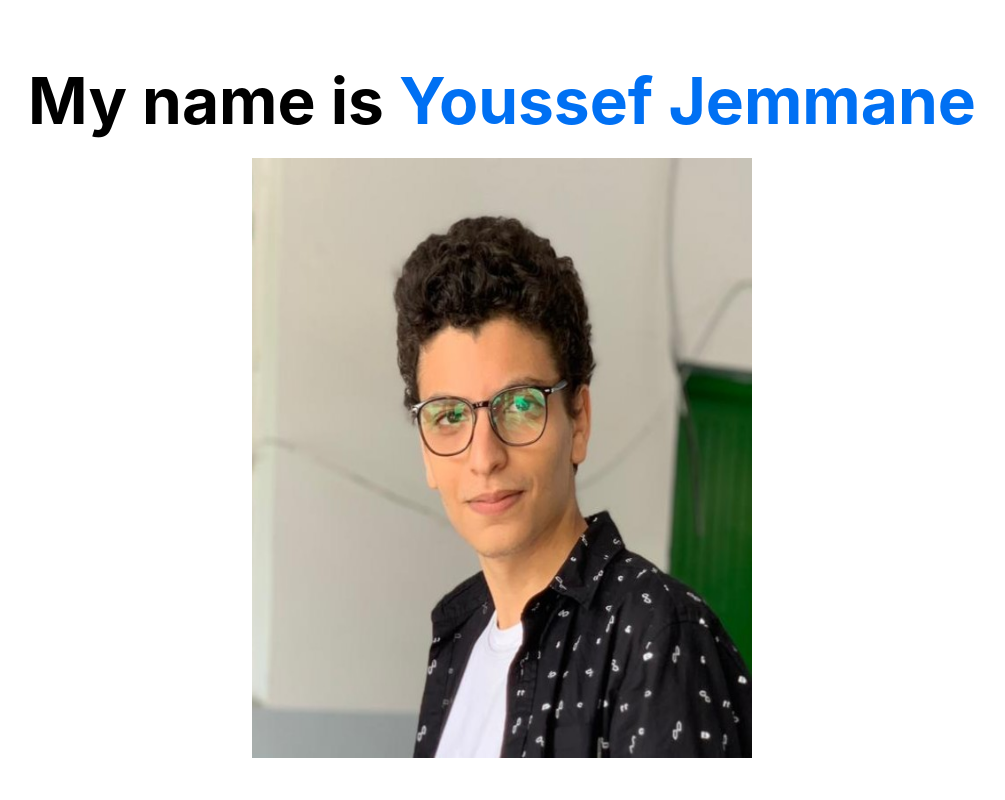
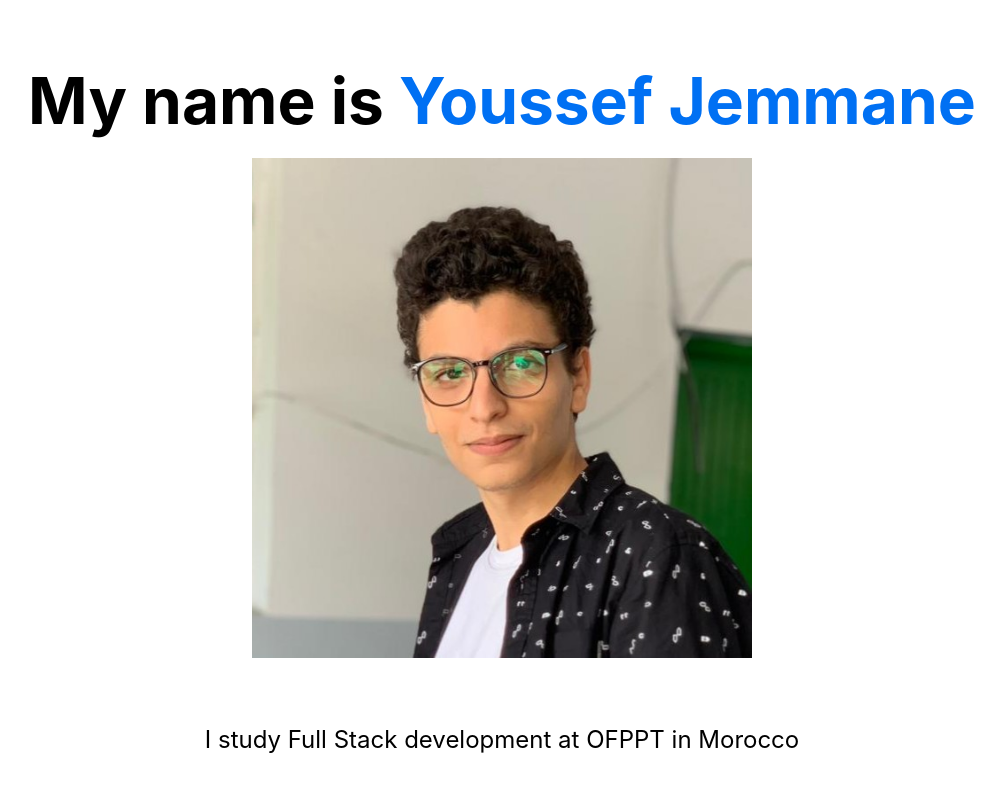
Before and after one commit to YoussefJemmane/joemane, a Next.js app: page / in a window 1280 px wide. Shown: the top 800 px of the page, without its empty margins (138-1143 px from the left). Built offline with nearby package versions, Linux system fonts and the light colour scheme.

Commit message:
Update index.js

```diff
--- a/pages/index.js
+++ b/pages/index.js
@@ -23,7 +23,7 @@ export default function Home() {
           src="/1661041138957.jfif"
           alt="Picture of Me"
           width="500"
-          height="600"
+          height="500"
 
 
         />
```
